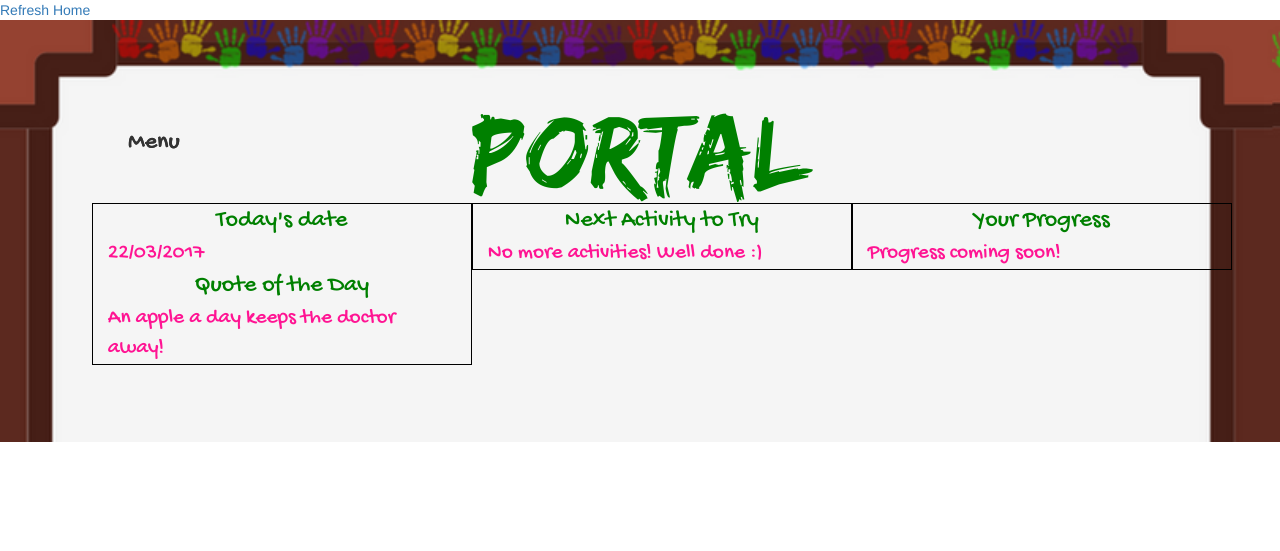
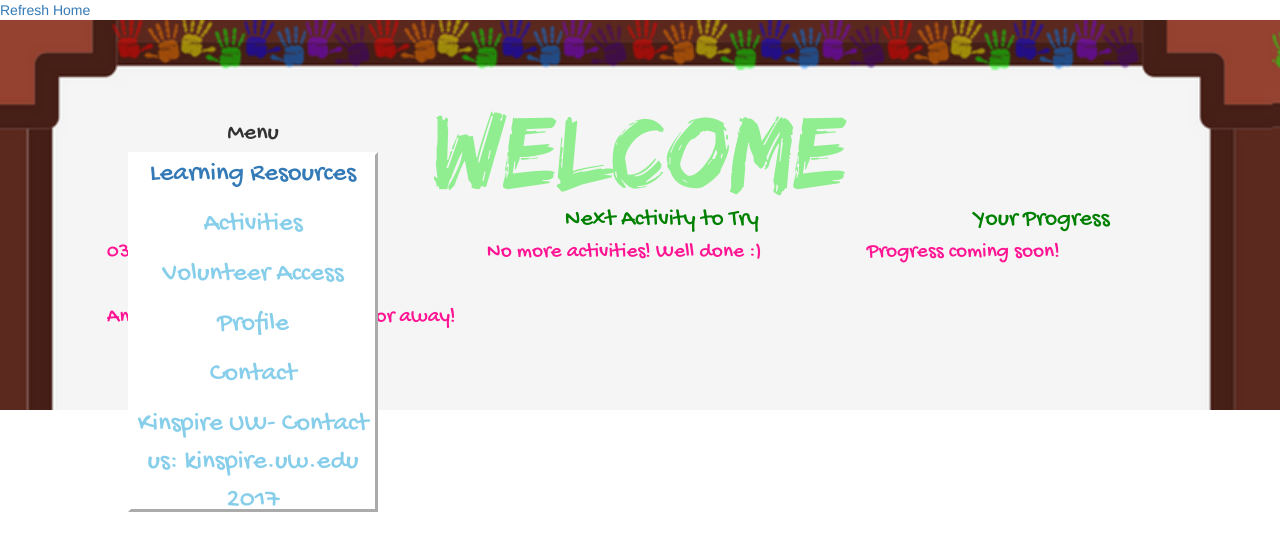
Before and after one commit to kinspire/kinspire-portal, a PHP site: page / in a window 1280 px wide. Shown: the top 551 px of the page. Run offline with PHP 8.4, Linux system fonts and the light colour scheme.

Commit message:
changed up menu

```diff
--- a/app/www/includes/menu.php
+++ b/app/www/includes/menu.php
@@ -1,10 +1,14 @@
 <div class="portal-menu">
-  <div class="portal-menu-title" id="menu-title">Menu</div>
+  <div class="portal-menu-title" id="menu-title">
+    <!-- <img src="/images/owl.png"/> -->
+    Menu
+  </div>
   <div class="portal-menu-content" id="menu-content">
-    <div><a href="/resources/">Learning Resources</a></div>
-    <div>Activities</div>
-    <div>Volunteer Access</div>
-    <div>Profile</div>
-    <div>Contact</div>
+    <div class="portal-menu-item"><a href="/resources/">Learning Resources</a></div>
+    <div class="portal-menu-item">Activities</div>
+    <div class="portal-menu-item">Volunteer Access</div>
+    <div class="portal-menu-item">Profile</div>
+    <div class="portal-menu-item">Contact</div>
+    <div class="portal-menu-item">Kinspire UW- Contact us: kinspire.uw.edu 2017</div>
   </div>
 </div>
--- a/app/www/index.php
+++ b/app/www/index.php
@@ -1,16 +1,16 @@
 <head>
   <?php require $_SERVER['DOCUMENT_ROOT']."/includes/style.php"; ?>
-  <title>Portal</title>
+  <title>Welcome</title>
 </head>
 <body>
   <?php require $_SERVER['DOCUMENT_ROOT']."/includes/header.php"; ?>
   <div class="portal-content">
-    <div class="portal-header">Portal</div>
+    <div class="portal-header">Welcome</div>
     <div class="portal-body container">
       <div class="home-section col-xs-4">
         <div class="home-section-date">
           <div class="home-section-title">Today's date</div>
-          <div class="home-section-content"><?php $date = date('d/m/Y');echo $date; ?></div>
+          <div class="home-section-content">03/24/17</div>
         </div>
         <div class="home-section-quote">
           <div class="home-section-title">Quote of the Day</div>
@@ -27,16 +27,6 @@
       </div>
     </div>
     <?php require $_SERVER['DOCUMENT_ROOT']."/includes/menu.php";?>
-    <div class="portal-menu">
-      <div class="portal-menu-title" id="menu-title">Menu</div>
-      <div class="portal-menu-content" id="menu-content">
-        <div><a href="/resources/">Learning Resources</a></div>
-        <div>Activities</div>
-        <div>Volunteer Access</div>
-        <div>Profile</div>
-        <div>Contact (Nicole is awesome!!!)</div>
-      </div>
-    </div>
   </div>
   <?php require $_SERVER['DOCUMENT_ROOT']."/includes/footer.php"; ?>
 </body>
--- a/app/www/styles/style.css
+++ b/app/www/styles/style.css
@@ -32,7 +32,7 @@ div {
   text-align: center;
   width: 100%;
   font-family: edoFont;
-  color: green;
+  color: lightgreen;
 }
 
 .portal-body {
@@ -42,9 +42,9 @@ div {
   /*width: 100%;*/
 }
 
-.home-section {
+/*.home-section {
   border: 1px solid black;
-}
+} */
 
 .home-section-title {
   font-size: 18pt;
@@ -67,18 +67,29 @@ div {
 }
 
 #menu-content {
-  display: none;
+  display: block;
 }
 
 .portal-menu-title {
   font-size: 24px;
+  cursor: pointer;
 }
 
 .portal-menu-content {
   background-color: white;
-  border: 3px solid green;
-  height: 400px;
-  width: 200px;
+  border: 3px outset white;
+  height: 360px;
+  width: 250px;
+}
+
+.portal-menu-item {
+  /* STYLE FOR each ITEM */
+  /* Set font */
+  font-size: 20pt;
+  height: 50px;
+  color: skyblue;
+  /* Set font size */
+  /* BOrders for each element */
 }
 
 /* Resources */
```
